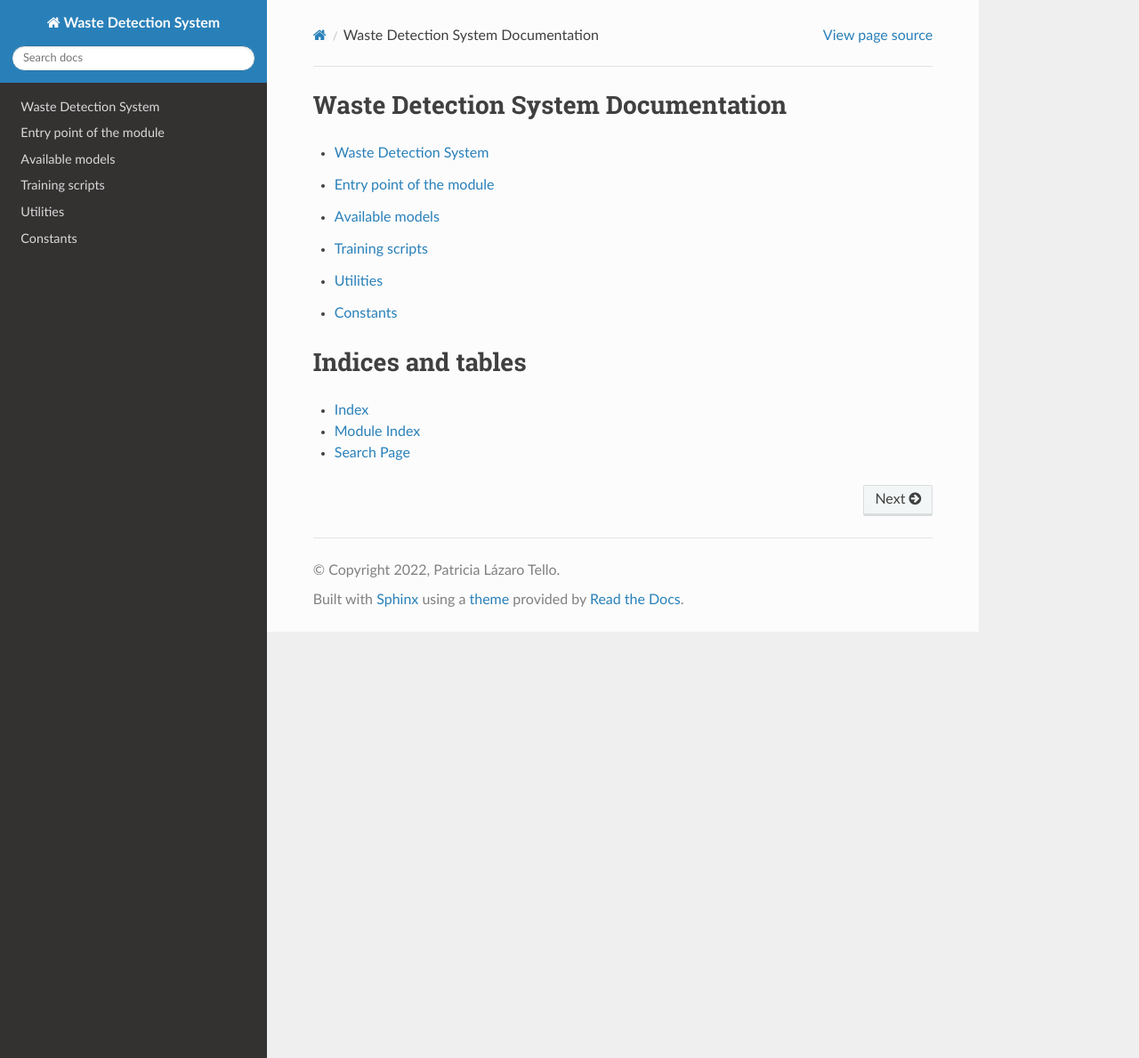
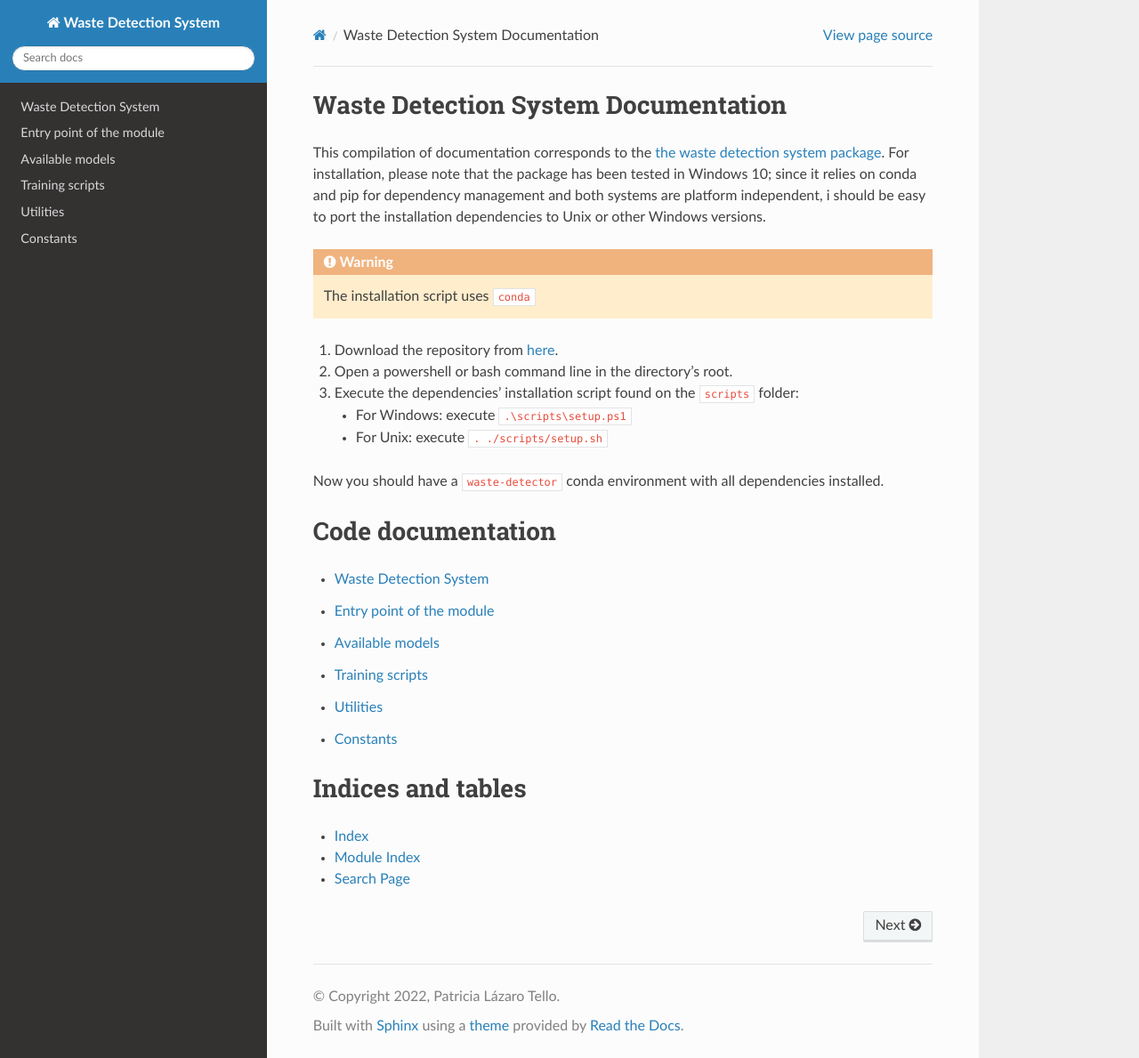
Before and after one commit to plazarotello/waste-detection-system-docs, a Sphinx documentation site: the page built from source/index.rst, in a window 1280 px wide and 1189 px high. Shown: the whole window at 89% size. Built offline with Sphinx 7.4.7 and the Read the Docs theme 2.0.0, drawn with Linux system fonts in a browser that asks for light colours.

Commit message:
updated docs

```diff
--- a/source/index.rst
+++ b/source/index.rst
@@ -5,6 +5,27 @@
 
 Waste Detection System Documentation
 ==================================================
+
+This compilation of documentation corresponds to  the `the waste detection system package <https://github.com/plazarotello/waste-detection-system>`_.
+For installation, please note that the package has been tested in Windows 10; since it relies on conda and pip for dependency management and both
+systems are platform independent, i should be easy to port the installation dependencies to Unix or other Windows versions.
+
+.. warning::
+   The installation script uses ``conda``
+
+#. Download the repository from `here <https://github.com/plazarotello/waste-detection-system>`_.
+#. Open a powershell or bash command line in the directory's root.
+#. Execute the dependencies' installation script found on the ``scripts`` folder:
+
+   * For Windows: execute ``.\scripts\setup.ps1``
+
+   * For Unix: execute ``. ./scripts/setup.sh``
+
+Now you should have a ``waste-detector`` conda environment with all dependencies installed.
+
+
+Code documentation
+==================
 
 .. toctree::
    :maxdepth: 2
```
Also changed, not shown: 12 other files.
